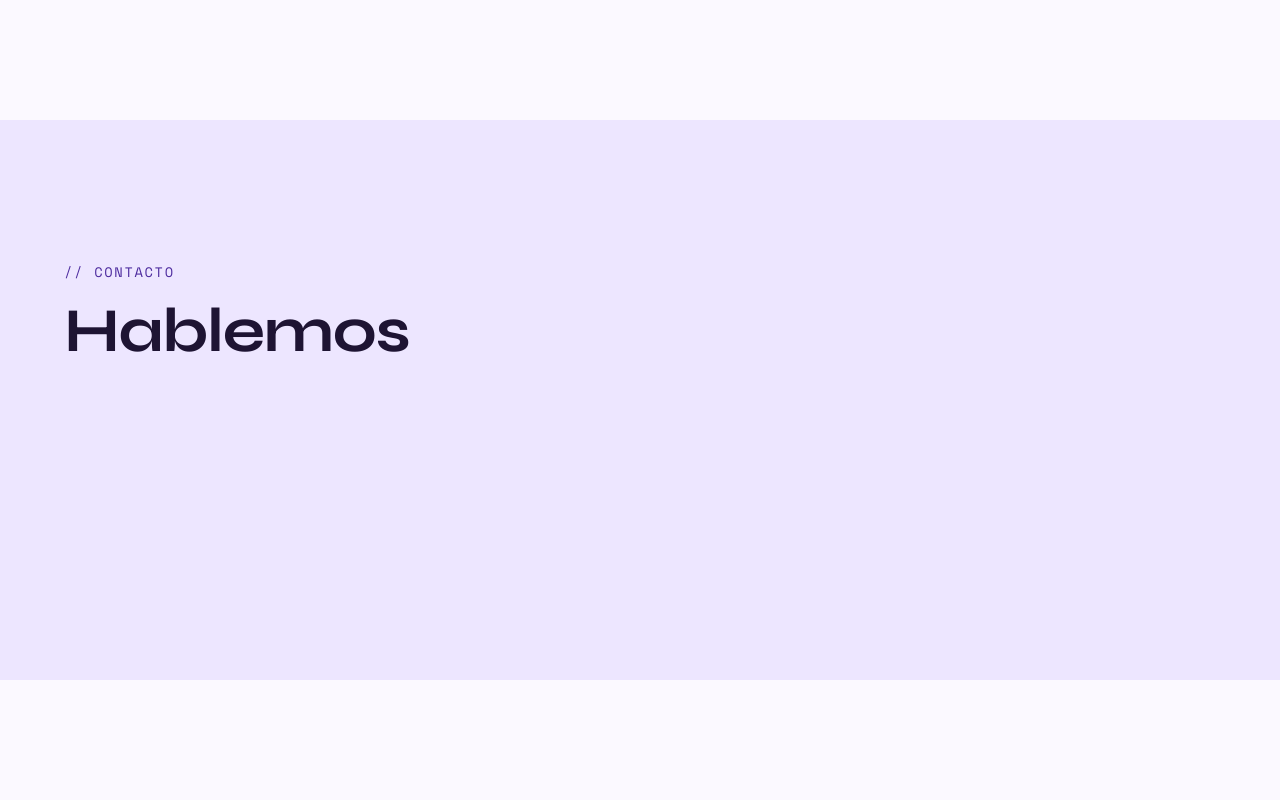
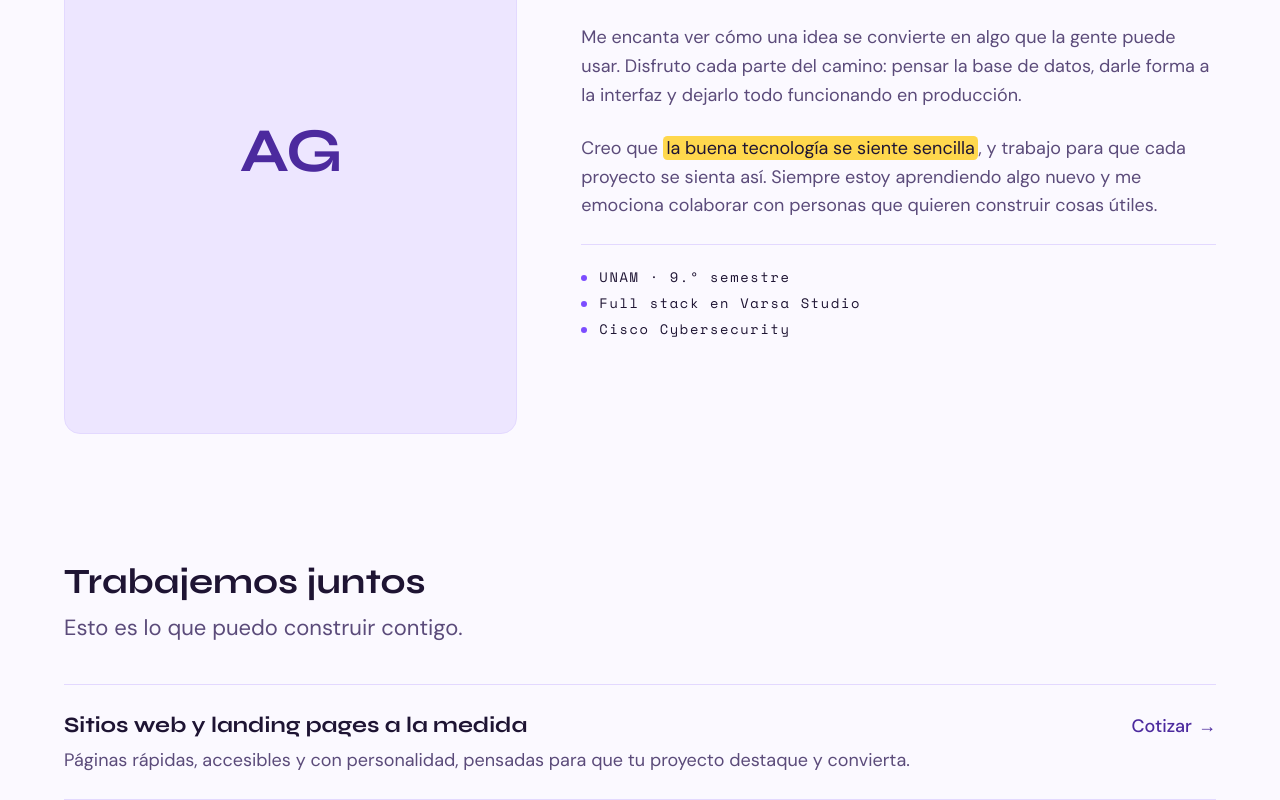
Before and after one commit to galileagonz/portafolio, a Next.js app: page / in a window 1280 px wide. Shown: the part 4240-5040 px from the top of the page. Before the commit the page ends 4920 px from the top, so only its background shows below. Built offline with nearby package versions, Linux system fonts and the light colour scheme.

Commit message:
feat: add about section and service links

```diff
--- a/src/app/page.tsx
+++ b/src/app/page.tsx
@@ -1,25 +1,27 @@
+import { About } from "@/components/sections/about/About";
 import { Cv } from "@/components/sections/cv/Cv";
 import { Hero } from "@/components/sections/hero/Hero";
 import { Projects } from "@/components/sections/projects/Projects";
 import { Section } from "@/components/ui/Section";
 import { sections } from "@/data/content";
 
-// Sections still pending, in nav order
-const placeholders = sections.filter((s) => !["inicio", "proyectos", "cv"].includes(s.id));
+const contactMeta = sections.find((s) => s.id === "contacto")!;
 
-// Soft tone alternates to separate sections without borders
-const tones = ["default", "soft"] as const;
-
-// Temporary skeleton: real sections replace these placeholders
+// Temporary skeleton: Contacto is still a placeholder
 export default function Home() {
   return (
     <>
       <Hero />
       <Projects />
       <Cv />
-      {placeholders.map((s, i) => (
-        <Section key={s.id} id={s.id} eyebrow={s.label} title={s.title!} tone={tones[i]} className="min-h-[70vh]" />
-      ))}
+      <About />
+      <Section
+        id={contactMeta.id}
+        eyebrow={contactMeta.label}
+        title={contactMeta.title!}
+        tone="soft"
+        className="min-h-[70vh]"
+      />
     </>
   );
 }
--- /dev/null
+++ b/src/components/sections/about/About.tsx
@@ -0,0 +1,100 @@
+import Image from "next/image";
+import Link from "next/link";
+import { ScrollReveal } from "@/components/motion/ScrollReveal";
+import { HighlightedText } from "@/components/ui/HighlightedText";
+import { Section } from "@/components/ui/Section";
+import { about, profile, sections, services, ui } from "@/data/content";
+import { withBasePath } from "@/lib/paths";
+import { serviceQuoteHref } from "@/lib/services";
+
+const meta = sections.find((s) => s.id === "sobre-mi")!;
+
+// Soft lila frame: shows the photo once set, else a monogram placeholder
+function PhotoFrame() {
+  return (
+    <div className="relative aspect-[4/5] w-full max-w-sm overflow-hidden rounded-2xl border border-line bg-lila-soft lg:max-w-none">
+      {about.photo ? (
+        <Image
+          src={withBasePath(about.photo)}
+          alt={about.photoAlt}
+          fill
+          sizes="(min-width: 1024px) 40vw, 24rem"
+          className="object-cover"
+        />
+      ) : (
+        <span
+          aria-hidden="true"
+          className="absolute inset-0 flex items-center justify-center font-display text-display font-bold text-accent"
+        >
+          {ui.monogram}
+        </span>
+      )}
+    </div>
+  );
+}
+
+// Clean service list; each row links to Contacto with it preselected
+function Services() {
+  return (
+    <ScrollReveal amount={0.2} className="mt-24 md:mt-32">
+      <h3 className="font-display text-title font-bold">{about.servicesTitle}</h3>
+      <p className="mt-2 text-lead text-ink-muted">{about.servicesIntro}</p>
+      <ul className="mt-10 border-t border-line">
+        {services.map((service) => (
+          <li
+            key={service.id}
+            className="grid gap-x-8 gap-y-2 border-b border-line py-6 sm:grid-cols-[minmax(0,1fr)_auto] sm:items-baseline"
+          >
+            <div>
+              <h4 className="font-display text-lead font-bold">{service.title}</h4>
+              <p className="mt-1 text-ink-muted">{service.description}</p>
+            </div>
+            <Link
+              href={serviceQuoteHref(service.id)}
+              className="group inline-flex items-center gap-1.5 justify-self-start font-medium text-accent underline decoration-transparent decoration-2 underline-offset-4 transition-colors duration-200 hover:decoration-current"
+            >
+              {ui.serviceQuote}
+              <span className="sr-only">: {service.title}</span>
+              <span aria-hidden="true" className="transition-[translate] duration-200 group-hover:translate-x-0.5">
+                →
+              </span>
+            </Link>
+          </li>
+        ))}
+      </ul>
+    </ScrollReveal>
+  );
+}
+
+// About: photo, bio, warm intro, quick facts and services
+export function About() {
+  return (
+    <Section id={meta.id} eyebrow={meta.label} title={meta.title!}>
+      <div className="grid gap-12 lg:grid-cols-[minmax(0,5fr)_minmax(0,7fr)] lg:gap-16">
+        <ScrollReveal amount={0.2}>
+          <PhotoFrame />
+        </ScrollReveal>
+
+        <ScrollReveal amount={0.2} delay={0.1} className="space-y-6">
+          <p className="text-lead">{profile.bio}</p>
+          {about.paragraphs.map((paragraph) => (
+            <p key={paragraph} className="text-ink-muted">
+              <HighlightedText text={paragraph} highlight={about.highlight} />
+            </p>
+          ))}
+
+          <ul className="space-y-2 border-t border-line pt-6 font-mono text-label">
+            {about.facts.map((fact) => (
+              <li key={fact} className="flex items-center gap-3">
+                <span aria-hidden="true" className="size-1.5 rounded-full bg-violet" />
+                {fact}
+              </li>
+            ))}
+          </ul>
+        </ScrollReveal>
+      </div>
+
+      <Services />
+    </Section>
+  );
+}
--- a/src/components/sections/hero/Hero.tsx
+++ b/src/components/sections/hero/Hero.tsx
@@ -1,20 +1,7 @@
 import { ScrollReveal } from "@/components/motion/ScrollReveal";
 import { ButtonLink } from "@/components/ui/ButtonLink";
+import { HighlightedText } from "@/components/ui/HighlightedText";
 import { hero, profile } from "@/data/content";
-
-// Wraps the first match of the keyword in an animated marker
-function HighlightedPhrase({ text, highlight }: { text: string; highlight: string }) {
-  const start = text.indexOf(highlight);
-  if (!highlight || start === -1) return text;
-
-  return (
-    <>
-      {text.slice(0, start)}
-      <mark className="marker-draw">{highlight}</mark>
-      {text.slice(start + highlight.length)}
-    </>
-  );
-}
 
 // Quiet availability note with a yellow dot
 function AvailabilityBadge({ text }: { text: string }) {
@@ -44,7 +31,7 @@ export function Hero() {
 
         <ScrollReveal delay={0.2} className="mt-8 max-w-2xl">
           <p className="text-lead">
-            <HighlightedPhrase text={profile.heroPhrase} highlight={hero.highlight} />
+            <HighlightedText text={profile.heroPhrase} highlight={hero.highlight} markerClassName="marker-draw" />
           </p>
         </ScrollReveal>
 
--- /dev/null
+++ b/src/components/ui/HighlightedText.tsx
@@ -0,0 +1,20 @@
+type HighlightedTextProps = {
+  text: string;
+  highlight: string;
+  // "marker" is static; "marker-draw" sweeps in once on load
+  markerClassName?: string;
+};
+
+// Wraps the first match of a phrase in a yellow marker
+export function HighlightedText({ text, highlight, markerClassName = "marker" }: HighlightedTextProps) {
+  const start = highlight ? text.indexOf(highlight) : -1;
+  if (start === -1) return text;
+
+  return (
+    <>
+      {text.slice(0, start)}
+      <mark className={markerClassName}>{highlight}</mark>
+      {text.slice(start + highlight.length)}
+    </>
+  );
+}
--- a/src/data/content.ts
+++ b/src/data/content.ts
@@ -30,11 +30,25 @@ export type Contact = {
 };
 
 export type Service = {
+  // Stable slug used to preselect the service in the contact form
+  id: string;
   title: string;
   description: string;
   includes: string[];
   tech: string[];
   tone: AccentTone;
+};
+
+export type About = {
+  // Path inside public/ (e.g. "/foto.jpg"); empty shows the placeholder
+  photo: string;
+  photoAlt: string;
+  paragraphs: string[];
+  // Phrase inside paragraphs drawn with the yellow marker
+  highlight: string;
+  facts: string[];
+  servicesTitle: string;
+  servicesIntro: string;
 };
 
 export type Experience = {
@@ -162,6 +176,21 @@ export const ui = {
   cvStrengths: "Fortalezas",
   cvSpoken: "hablado",
   cvWritten: "escrito",
+  serviceQuote: "Cotizar",
+};
+
+// Draft copy for the about section; rewrite freely
+export const about: About = {
+  photo: "",
+  photoAlt: "Retrato de Alexandra Galilea González",
+  paragraphs: [
+    "Me encanta ver cómo una idea se convierte en algo que la gente puede usar. Disfruto cada parte del camino: pensar la base de datos, darle forma a la interfaz y dejarlo todo funcionando en producción.",
+    "Creo que la buena tecnología se siente sencilla, y trabajo para que cada proyecto se sienta así. Siempre estoy aprendiendo algo nuevo y me emociona colaborar con personas que quieren construir cosas útiles.",
+  ],
+  highlight: "la buena tecnología se siente sencilla",
+  facts: ["UNAM · 9.º semestre", "Full stack en Varsa Studio", "Cisco Cybersecurity"],
+  servicesTitle: "Trabajemos juntos",
+  servicesIntro: "Esto es lo que puedo construir contigo.",
 };
 
 export const hero: Hero = {
@@ -174,6 +203,7 @@ export const hero: Hero = {
 
 export const services: Service[] = [
   {
+    id: "sitios-web",
     title: "Sitios web y landing pages a la medida",
     description: "Páginas rápidas, accesibles y con personalidad, pensadas para que tu proyecto destaque y convierta.",
     includes: [
@@ -186,6 +216,7 @@ export const services: Service[] = [
     tone: "sun",
   },
   {
+    id: "backend-apis",
     title: "Backend y APIs",
     description: "La lógica que mueve tu producto: datos bien organizados y servicios claros para conectar tus apps.",
     includes: [
@@ -198,6 +229,7 @@ export const services: Service[] = [
     tone: "lila",
   },
   {
+    id: "produccion-hosting",
     title: "Puesta en producción y hosting",
     description: "Llevo tu proyecto del repositorio a internet, en un servidor estable y seguro.",
     includes: [
@@ -210,6 +242,7 @@ export const services: Service[] = [
     tone: "violet",
   },
   {
+    id: "migracion",
     title: "Migración de sitios",
     description: "Cambio tu sitio de casa sin perder contenido, o lo modernizo con una arquitectura headless.",
     includes: [
@@ -222,6 +255,7 @@ export const services: Service[] = [
     tone: "lila",
   },
   {
+    id: "apps-android",
     title: "Apps móviles Android",
     description: "Aplicaciones nativas con interfaces modernas que se conectan a tus servicios.",
     includes: [
--- /dev/null
+++ b/src/lib/services.ts
@@ -0,0 +1,7 @@
+// Query param the contact form reads to preselect a service
+export const SERVICE_PARAM = "servicio";
+
+// Home URL that opens Contacto with a service preselected
+export function serviceQuoteHref(serviceId: string) {
+  return { pathname: "/", query: { [SERVICE_PARAM]: serviceId }, hash: "contacto" };
+}
```
